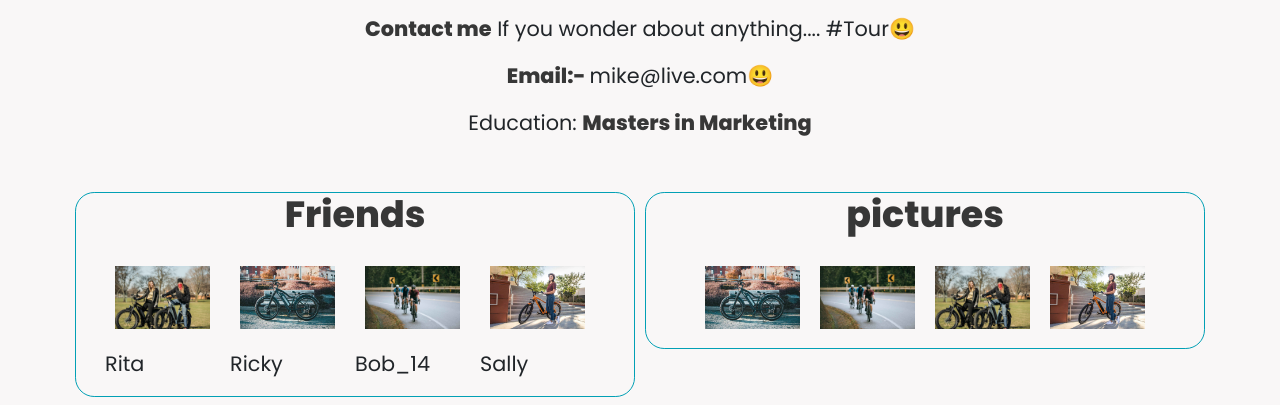
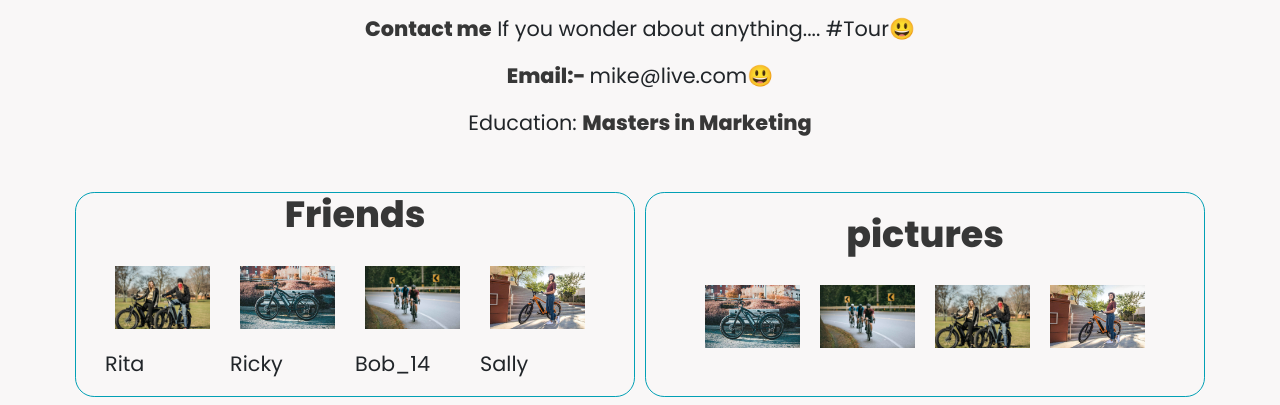
Before and after one commit to RohitAmdahl/social_media_website, a website: page profile.html in a window 1280 px wide. Shown: the part 547-952 px from the top of the page. Drawn offline with nearby package versions, Linux system fonts and the light colour scheme.

Commit message:
update profile html

```diff
--- a/profile.html
+++ b/profile.html
@@ -82,6 +82,7 @@
         </nav>
       </div>
     </header>
+
     <!-- header finished main sections starts from here -->
     <main>
       <!-- profile section  -->
@@ -188,7 +189,7 @@
               </div>
             </div>
             <div class="col-12 col-lg-6 col-md-12 col-sm-12 mx-auto p-1">
-              <div class="Stories border border-primary mx-auto">
+              <div class="Stories border border-primary mx-auto h-100 p-1">
                 <div>
                   <h3><span class="fw-bold">pictures</span></h3>
                 </div>
```
